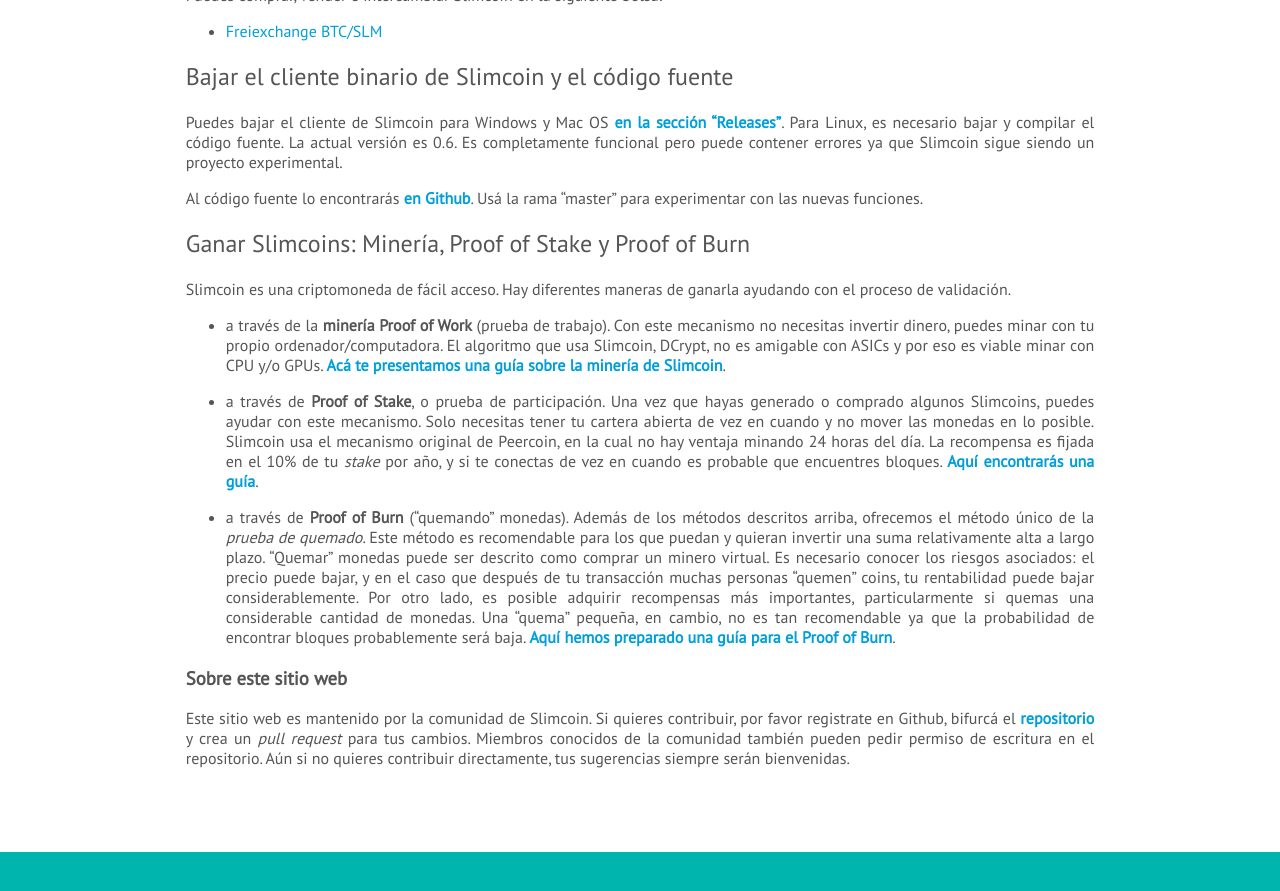
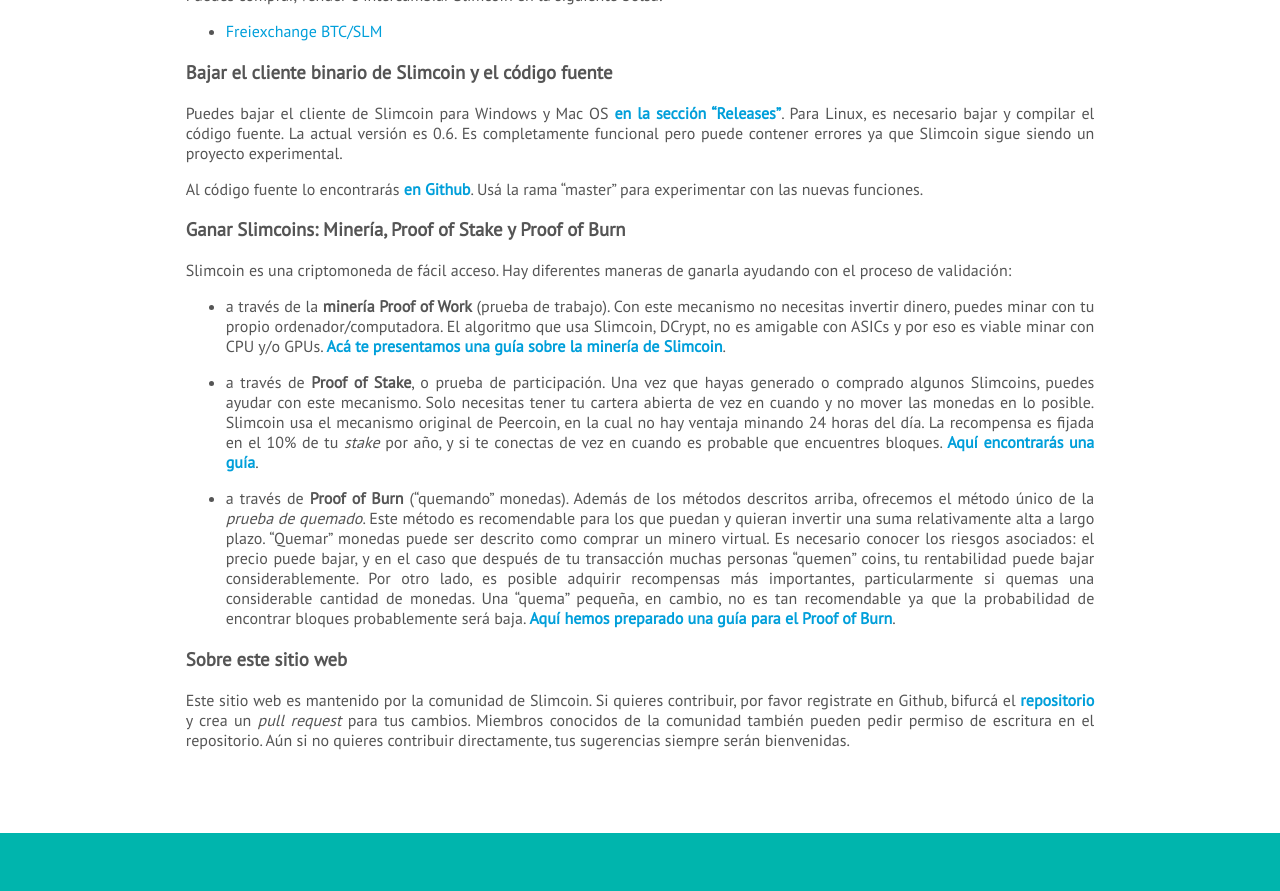
Before and after one commit to slimcoin-project/slimcoin-project.github.io, a Jekyll site: the page built from content/es/sobre-slimcoin.md, in a window 1280 px wide and 900 px high, scrolled down 675 px. Shown: the top 891 px of the window. Built offline with Jekyll 4.4.1, drawn with Linux system fonts in a browser that asks for light colours; some web fonts are replaced.

Commit message:
Minor format changes.

```diff
--- a/content/es/sobre-slimcoin.md
+++ b/content/es/sobre-slimcoin.md
@@ -25,15 +25,15 @@
 
 *   [Freiexchange BTC/SLM](https://freiexchange.com/market/SLM/BTC)
 
-## Bajar el cliente binario de Slimcoin y el código fuente
+### Bajar el cliente binario de Slimcoin y el código fuente
 
 Puedes bajar el cliente de Slimcoin para Windows y Mac OS [en la sección "Releases"](https://github.com/slimcoin-project/Slimcoin/releases). Para Linux, es necesario bajar y compilar el código fuente. La actual versión es 0.6. Es completamente funcional pero puede contener errores ya que Slimcoin sigue siendo un proyecto experimental.
 
 Al código fuente lo encontrarás [en Github](https://github.com/slimcoin-project/Slimcoin). Usá la rama "master" para experimentar con las nuevas funciones.
 
-## Ganar Slimcoins: Minería, Proof of Stake y Proof of Burn
+### Ganar Slimcoins: Minería, Proof of Stake y Proof of Burn
 
-Slimcoin es una criptomoneda de fácil acceso. Hay diferentes maneras de ganarla ayudando con el proceso de validación.
+Slimcoin es una criptomoneda de fácil acceso. Hay diferentes maneras de ganarla ayudando con el proceso de validación:
 
 * a través de la **minería Proof of Work** (prueba de trabajo). Con este mecanismo no necesitas invertir dinero, puedes minar con tu propio ordenador/computadora. El algoritmo que usa Slimcoin, DCrypt, no es amigable con ASICs y por eso es viable minar con CPU y/o GPUs. [Acá te presentamos una guía sobre la minería de Slimcoin](/mining-guide/).
 
```
